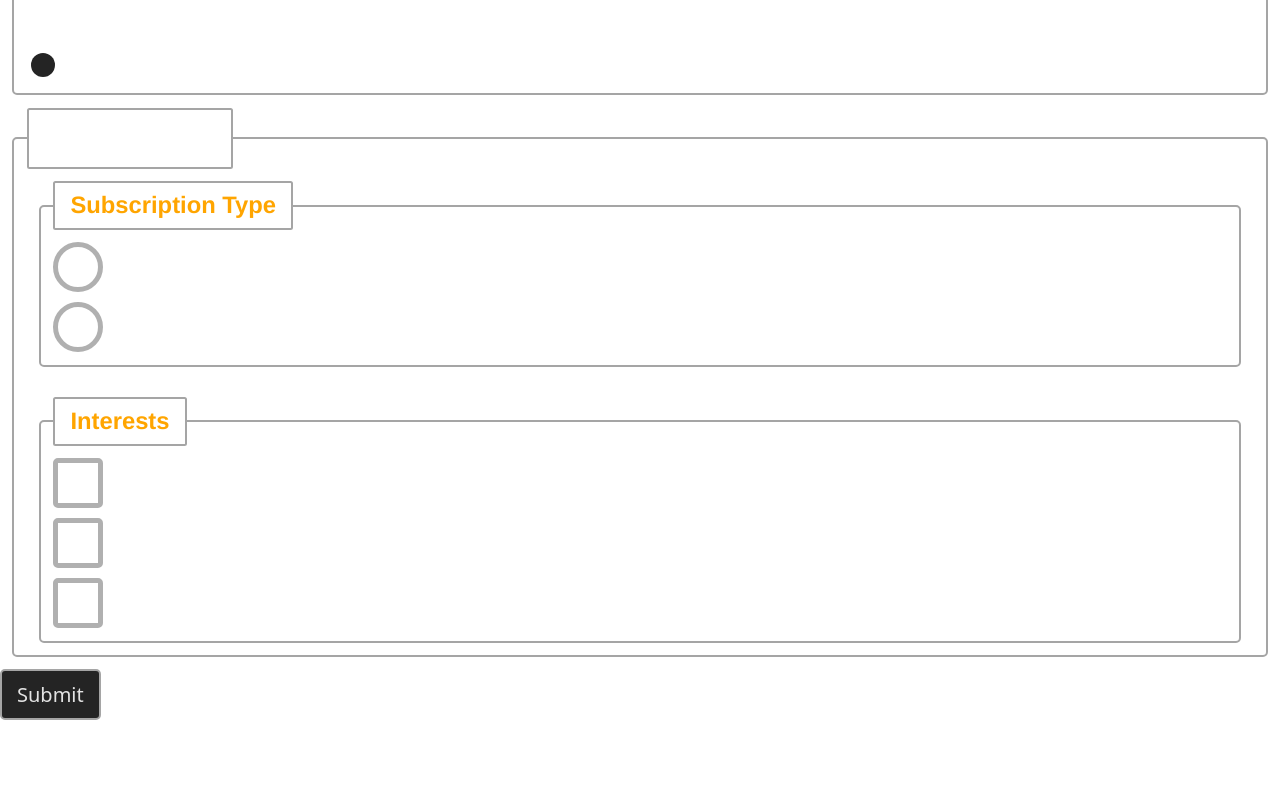
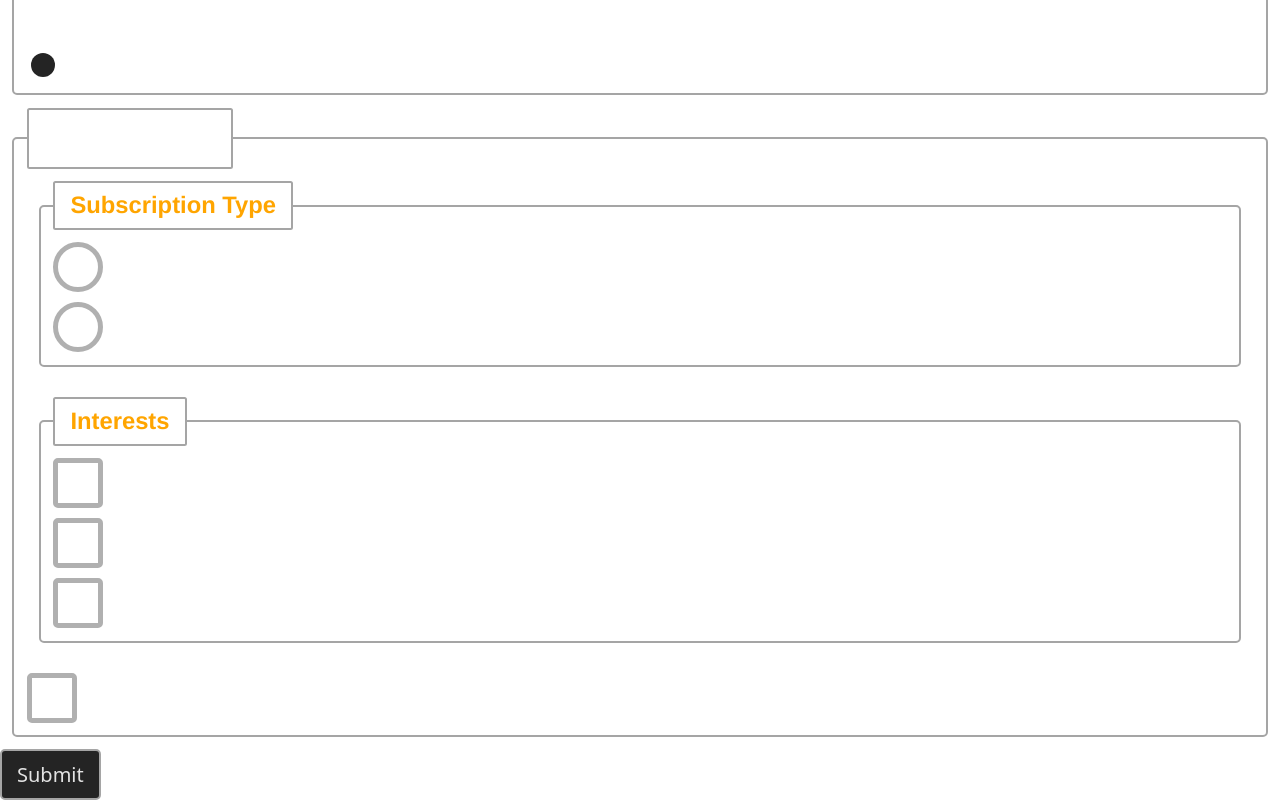
Before and after one commit to cmtayl0r/react-wds, a React (Vite) app: page / in a window 1280 px wide. Shown: the part 1220-2020 px from the top of the page. Before the commit the page ends 1940 px from the top, so only its background shows below. Built offline with nearby package versions, Linux system fonts and the light colour scheme.

Commit message:
Add single checkbox input and validation

```diff
--- a/src/components/projects/forms/ReactHookForm.jsx
+++ b/src/components/projects/forms/ReactHookForm.jsx
@@ -29,6 +29,7 @@ function ReactHookForm() {
       time: "",
       earlyContact: false,
       subscription: "",
+      terms: false,
     },
     mode: "onTouched", // Delays validation until field is touched (first blur)
     reValidateMode: "onChange", // Re-validate field on every change after initial blur
@@ -336,7 +337,7 @@ function ReactHookForm() {
       <fieldset className={styles.stack}>
         <legend>Preferences</legend>
 
-        {/* SUBSCRIPTION INPUT */}
+        {/* SUBSCRIPTION RADIO GROUP */}
 
         <fieldset
           className={`
@@ -370,7 +371,7 @@ function ReactHookForm() {
           ))}
         </fieldset>
 
-        {/* INTERESTS INPUT */}
+        {/* INTERESTS CHECKBOX GROUP */}
 
         <fieldset
           className={`
@@ -401,6 +402,32 @@ function ReactHookForm() {
             </div>
           ))}
         </fieldset>
+
+        {/* TERMS SINGLE CHECKBOX */}
+
+        <div
+          className={`
+            ${styles["form__field"]}
+            ${errors?.terms?.message ? styles["form__field--error"] : ""}
+          `}
+        >
+          <label className={styles["form__checkbox-item"]}>
+            <input
+              id="terms"
+              type="checkbox"
+              {...registerWithRef("terms", {
+                required: "You must agree to the terms",
+              })}
+            />
+            I agree to the terms and conditions
+          </label>
+          {errors?.terms?.message && (
+            <InlineErrorMessage
+              idName="terms"
+              message={errors?.terms?.message}
+            />
+          )}
+        </div>
       </fieldset>
 
       <button type="submit">{isSubmitting ? "Submitting..." : "Submit"}</button>
```
